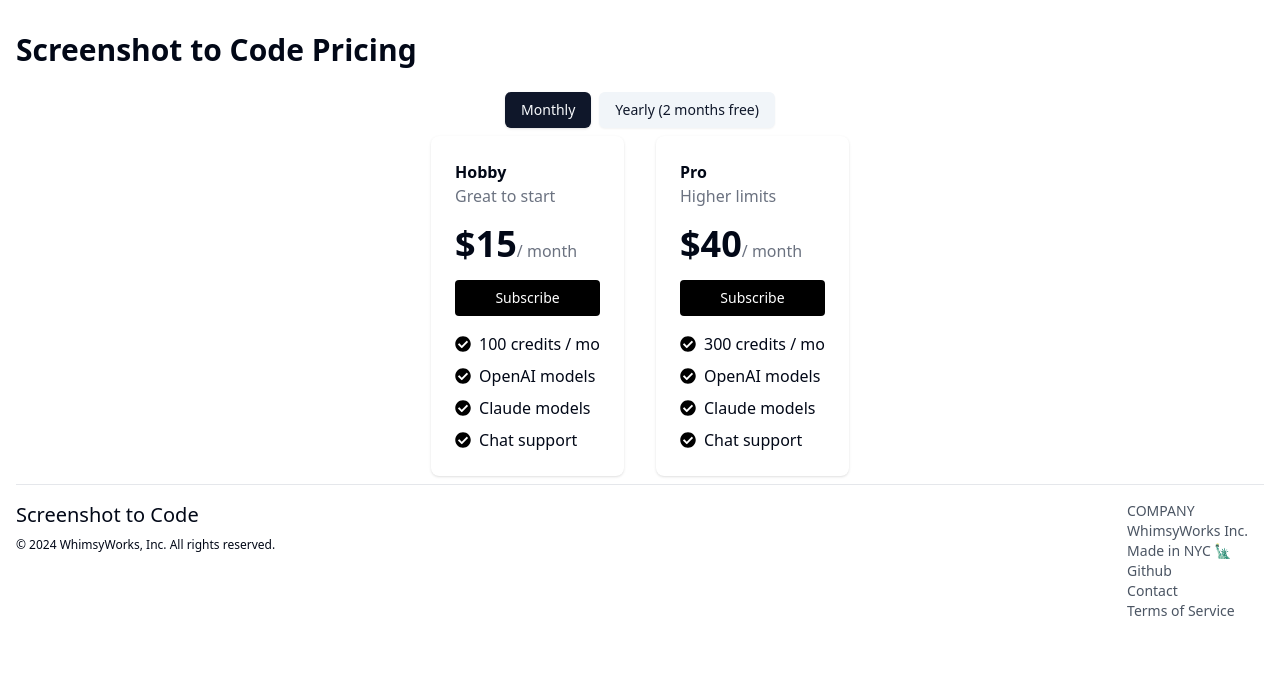
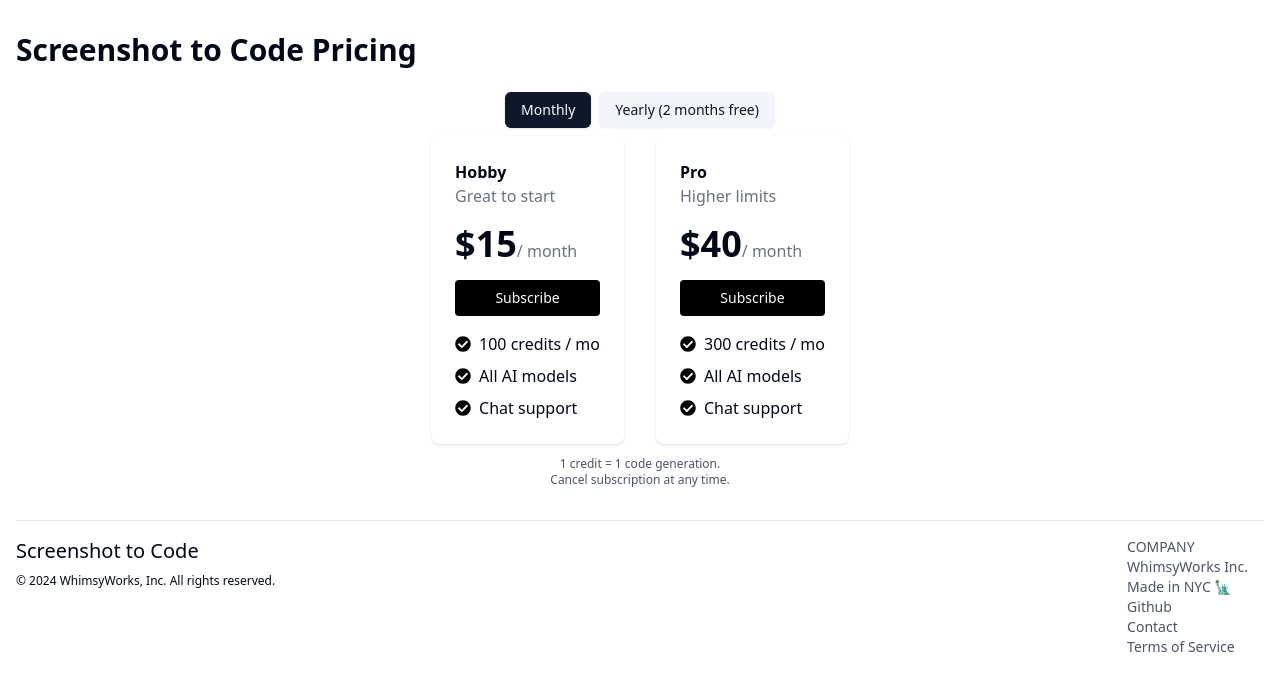
Before and after one commit to abi/screenshot-to-code, a React (Vite) app in the folder frontend/: page /pricing in a window 1280 px wide. Shown: the top 690 px of the page. Built offline with nearby package versions, Linux system fonts and the light colour scheme; no server answers.

Commit message:
clear up pricing

```diff
--- a/frontend/src/components/hosted/PricingPage.tsx
+++ b/frontend/src/components/hosted/PricingPage.tsx
@@ -9,6 +9,9 @@ const PricingPage: React.FC = () => {
 
       <PricingPlans />
 
+      {/* Spacer */}
+      <div className="text-center mt-8"></div>
+
       <Footer />
     </div>
   );
--- a/frontend/src/components/hosted/payments/PricingDialog.tsx
+++ b/frontend/src/components/hosted/payments/PricingDialog.tsx
@@ -38,11 +38,6 @@ const PricingDialog: React.FC = () => {
 
         <PricingPlans />
 
-        <p className="text-center text-xs text-gray-600 mt-1">
-          1 credit = 1 code generation. <br />
-          Cancel subscription at any time.
-        </p>
-
         <DialogFooter></DialogFooter>
 
         {/* Logos */}
--- a/frontend/src/components/hosted/payments/PricingPlans.tsx
+++ b/frontend/src/components/hosted/payments/PricingPlans.tsx
@@ -61,11 +61,7 @@ function PricingPlans() {
               </li>
               <li className="flex items-center">
                 <FaCheckCircle className="text-black mr-2" />
-                OpenAI models
-              </li>
-              <li className="flex items-center">
-                <FaCheckCircle className="text-black mr-2" />
-                Claude models
+                All AI models
               </li>
               <li className="flex items-center">
                 <FaCheckCircle className="text-black mr-2" />
@@ -105,11 +101,7 @@ function PricingPlans() {
               </li>
               <li className="flex items-center">
                 <FaCheckCircle className="text-black mr-2" />
-                OpenAI models
-              </li>
-              <li className="flex items-center">
-                <FaCheckCircle className="text-black mr-2" />
-                Claude models
+                All AI models
               </li>
               <li className="flex items-center">
                 <FaCheckCircle className="text-black mr-2" />
@@ -119,6 +111,11 @@ function PricingPlans() {
           </div>
         </div>
       </div>
+
+      <p className="text-center text-xs text-gray-600 mt-1">
+        1 credit = 1 code generation. <br />
+        Cancel subscription at any time.
+      </p>
     </>
   );
 }
```
